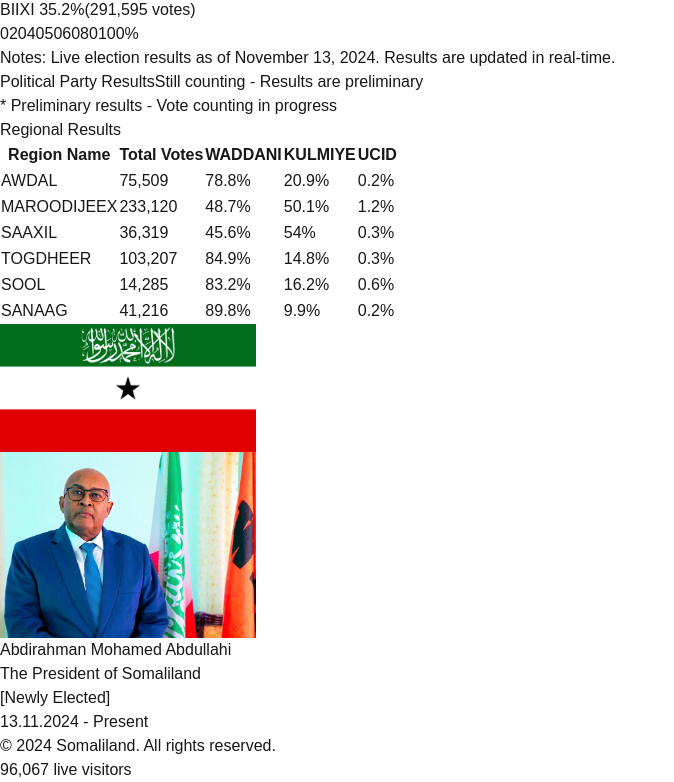
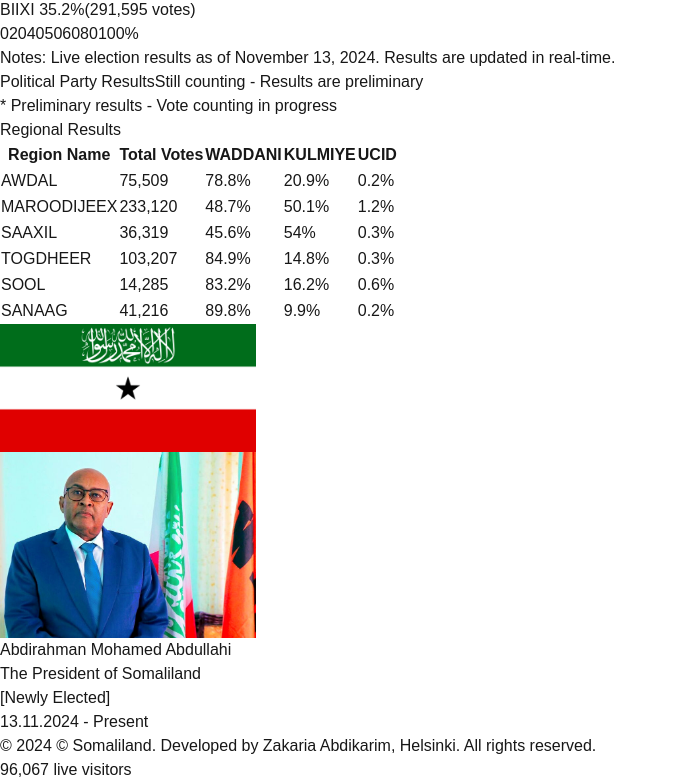
Before and after one commit to zakletters10/somaliland10, a Next.js app: page / in a window 1280 px wide. Shown: the part 391-1173 px from the top of the page, without its empty margins (0-674 px from the left). Built offline with nearby package versions, Linux system fonts and the light colour scheme.

Commit message:
Update page.tsx

```diff
--- a/src/app/page.tsx
+++ b/src/app/page.tsx
@@ -382,7 +382,7 @@ export default function LandingPage() {
       <footer className="bg-white border-t border-gray-200">
         <div className="max-w-7xl mx-auto py-4 px-4 sm:px-6 lg:px-8">
           <p className="text-center text-sm text-gray-500">
-            © {new Date().getFullYear()} Somaliland. All rights reserved.
+            © {new Date().getFullYear()} © Somaliland. Developed by Zakaria Abdikarim, Helsinki. All rights reserved.
           </p>
         </div>
       </footer>
```
